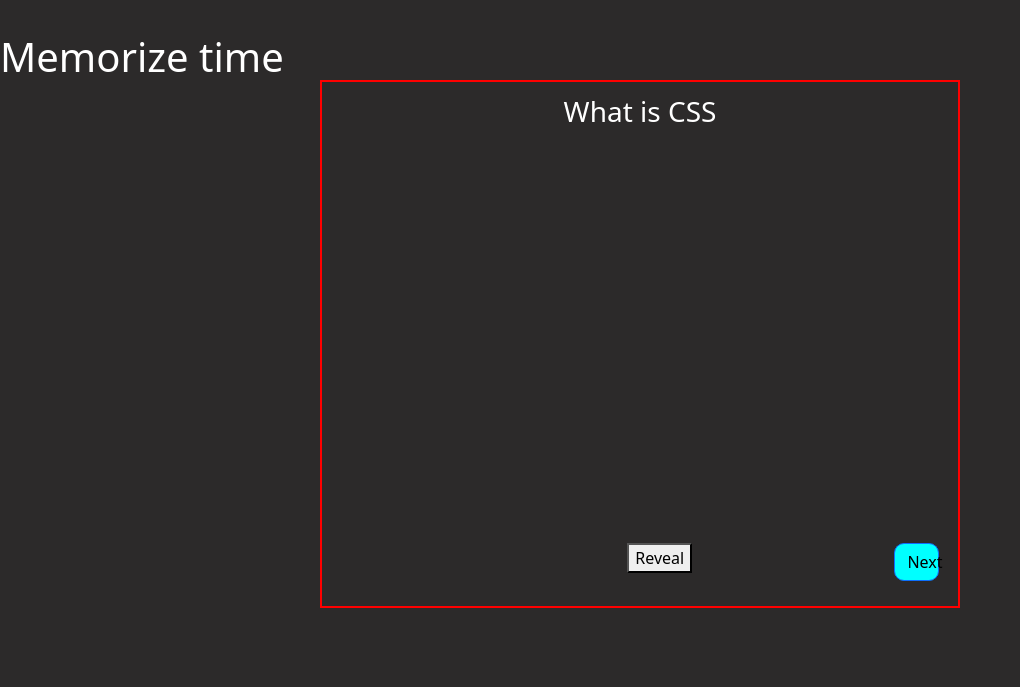
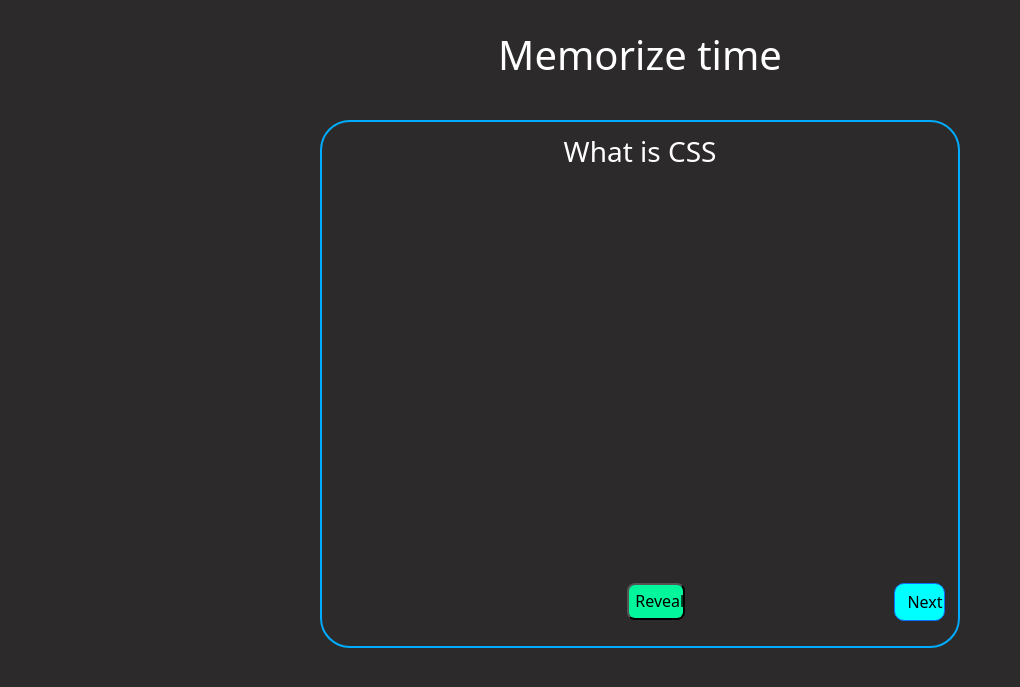
Before and after one commit to user-64bit/Flashcards, a Django app: page /memorize/ in a window 1280 px wide. Shown: the part 56-743 px from the top of the page, without its empty margins (0-1020 px from the left). Run offline with Django 4.2, Linux system fonts and the light colour scheme; data comes from the database, SQL or seed files in the repository; some libraries are stand-ins or nearby versions.

Commit message:
little bit of design

```diff
--- a/AppFlashCards/templates/base.html
+++ b/AppFlashCards/templates/base.html
@@ -12,6 +12,8 @@
     <!-- <link rel="stylesheet" href="memorize.js"> -->
     <style>
       .showcard{
+        border: 2px solid #00acff;
+        border-radius: 30px;
         position: absolute;
         padding-top: 1%;
         left: 50%;
@@ -20,6 +22,48 @@
         width: 50%;
         height: 66%;
         text-align: center;
+      }
+      .memorizecard{
+        border: 2px solid #00acff;
+        border-radius: 30px;
+        position: absolute;
+        padding-top: 1%;
+        left: 50%;
+        top: 55%;
+        transform: translate(-50%, -50%);
+        width: 50%;
+        height: 66%;
+        text-align: center;
+      }
+      .showcard:hover{
+        filter: drop-shadow(0 0 0.75rem crimson);
+      }
+      .memorizecard:hover{
+        filter: drop-shadow(0 0 0.75rem crimson);
+      }
+      .allcards:hover{
+        filter: drop-shadow(0 0 0.75rem crimson);
+      }
+      .memorize-title{
+        --c: #1095c1; /* the color */
+        --s: .15em;
+        width: 25%;
+        margin: auto;
+        line-height:1.1em;
+        padding-bottom: calc(2.1*var(--s));
+        background:
+          conic-gradient(from 135deg at top,var(--c) 90deg,#0000 0)
+            left 0 bottom var(--s)/calc(2*var(--s)) var(--s) repeat-x,
+          conic-gradient(from -45deg at bottom,var(--c) 90deg,#0000 0)
+            left var(--s) bottom 0/calc(2*var(--s)) var(--s) repeat-x;
+        -webkit-mask:
+          linear-gradient(#000 0 0) content-box,
+          linear-gradient(#000 0 0) 0/var(--_p,0%) padding-box no-repeat;
+        transition: .5s;
+      }
+      .memorize-title:hover {
+        --_p: 100%;
+        color: var(--c);
       }
   </style>
 </head>
--- a/AppFlashCards/templates/index.html
+++ b/AppFlashCards/templates/index.html
@@ -22,12 +22,14 @@
         </div>
       </div>
       {% for key in db_data %}
-      <div class="col">
+      <div class="col allcards">
           <div class="card h-100" style="background-color: rgb(44, 42, 42);border:1px solid rgb(143, 253, 143);">
             <div class="card-body">
               <h5 class="card-title" style="text-align:center;">{{key.question}}</h5>
               <p class="card-text" style="text-align:center;color:rgb(255, 139, 110)">{{key.tag}}</p>
-              <a href="{%url 'show' id=key.id %}" class="btn btn-primary">Expand</a>
+              <a href="{%url 'show' id=key.id %}" class="btn btn-primary" style="position: absolute;
+              top:58%;
+              right: 4%;">Expand</a>
             </div>
           </div>
         </div>
--- a/AppFlashCards/templates/memorize.html
+++ b/AppFlashCards/templates/memorize.html
@@ -13,8 +13,8 @@
     {%csrf_token%}
     {%block content%}
 
-    <h1>Memorize time</h1>
-    <div class="showcard" style="border:2px solid red;">
+    <h1 class="memorize-title" style="text-align: center;">Memorize time</h1>
+    <div class="memorizecard">
         <div class="question">
             <h3>{{db_data.question}}</h3>
         </div>
@@ -29,13 +29,17 @@
         <small>{{key.tag}}</small>
         </div>
         <button onclick="reveal()" style="position: absolute;
+        background-color: #02f79c;
+        border-radius: 8px;
         top: 88%;
-        left: 48%;">Reveal</button>
+        left: 48%;
+        height: 7%;
+        width: 9%;">Reveal</button>
         <a href="{% url 'memorize'%}" class="btn btn-primary" style="position: absolute;
         top: 88%;
         left: 90%;
         background-color: cyan;
-        width: 7%;
+        width: 8%;
         border-radius: 10px;
         text-decoration: none;
         color: black;">Next</a>
```
